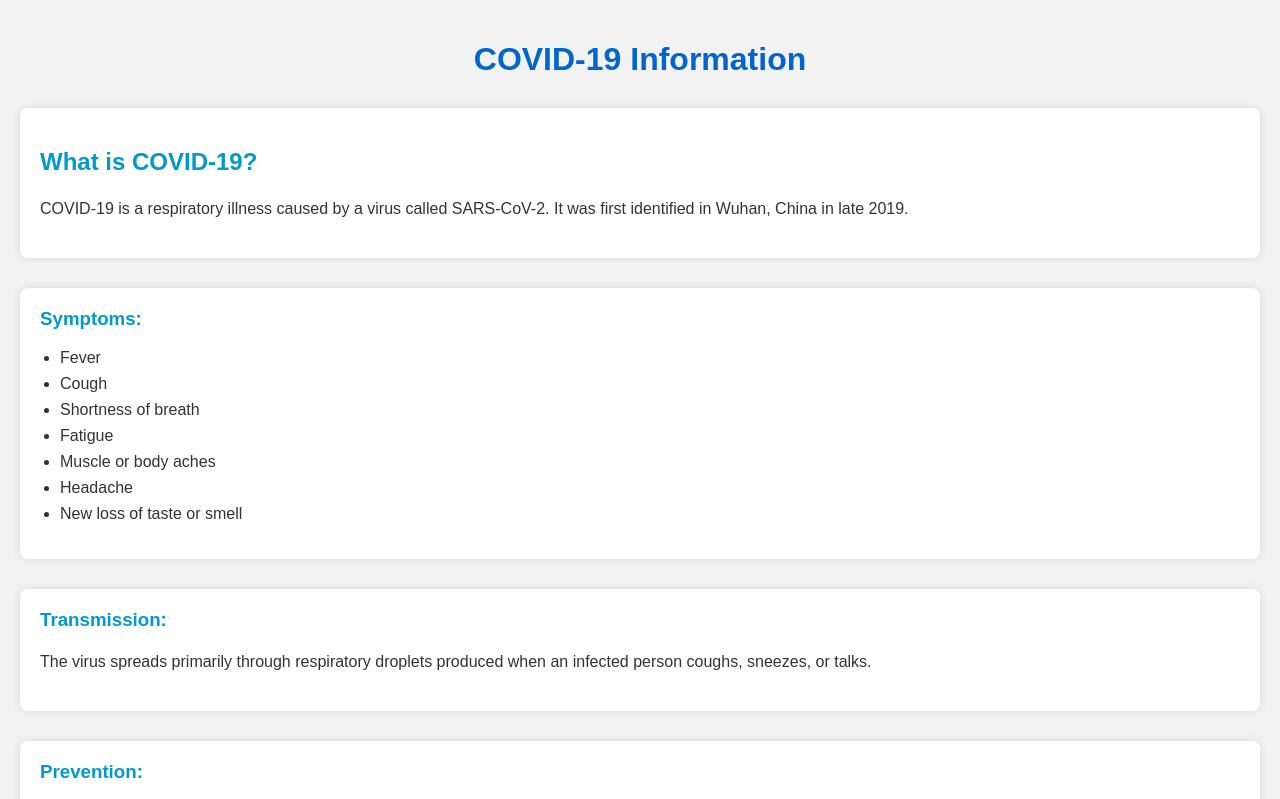
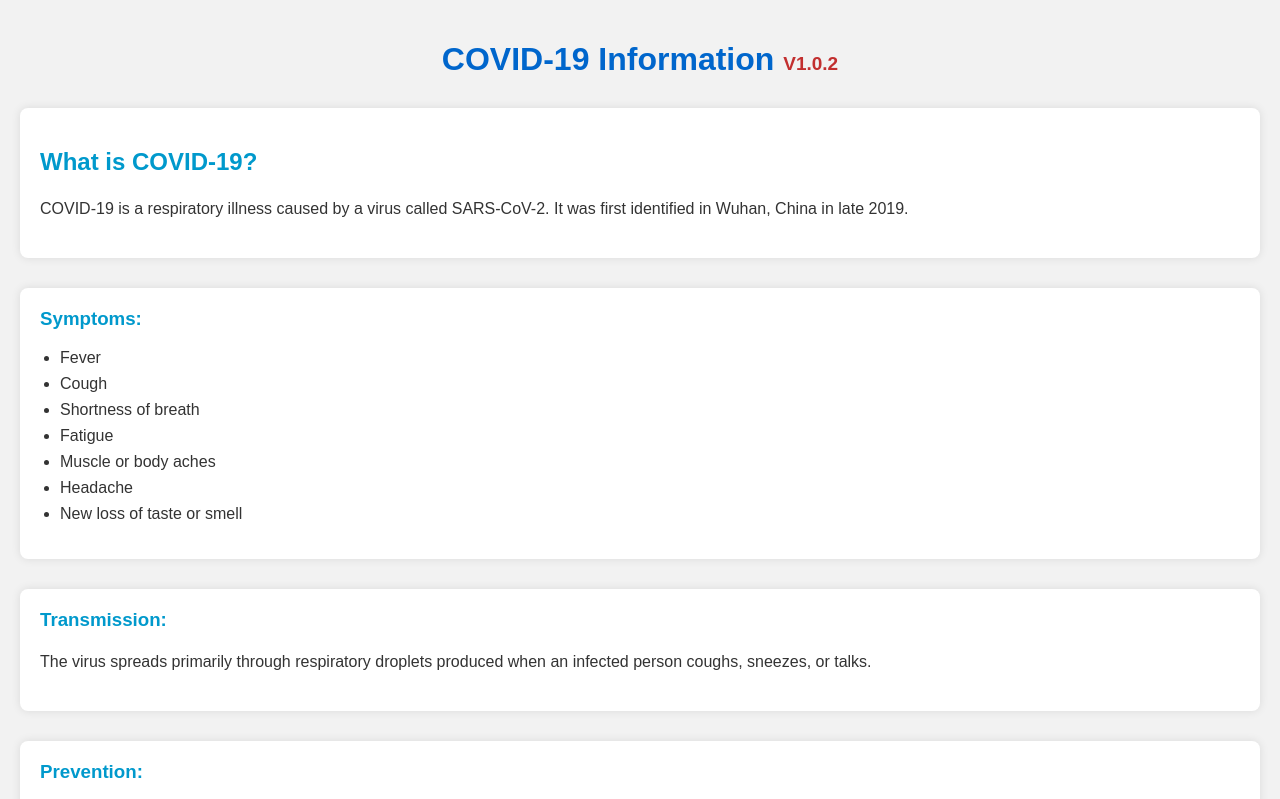
Before and after one commit to drjoeycadieux/about-covid-19, a website: page index.html in a window 1280 px wide. Shown: the top 799 px of the page. Drawn offline with Linux system fonts and the light colour scheme.

Commit message:
inm. and version tag

```diff
--- a/index.html
+++ b/index.html
@@ -4,6 +4,7 @@
 <head>
     <meta charset="UTF-8">
     <meta name="viewport" content="width=device-width, initial-scale=1.0">
+    <link rel="shortcut icon" href="/assets/main.jpg" type="image/jpg">
     <title>COVID-19 Information</title>
     <style>
         body {
@@ -75,7 +76,7 @@
 
 <body>
 
-    <h1>COVID-19 Information</h1>
+    <h1>COVID-19 Information <span style="color: rgb(194, 47, 47); font-size: 19px;">V1.0.2</span> </h1>
 
     <div class="info-section">
         <h2>What is COVID-19?</h2>
--- a/package.json
+++ b/package.json
@@ -1,6 +1,6 @@
 {
   "name": "about-covid-19",
-  "version": "1.0.1",
+  "version": "1.0.2",
   "main": "index.js",
   "scripts": {
     "test": "echo \"Error: no test specified\" && exit 1"
```
Also changed, not shown: assets/main.jpg (added).
